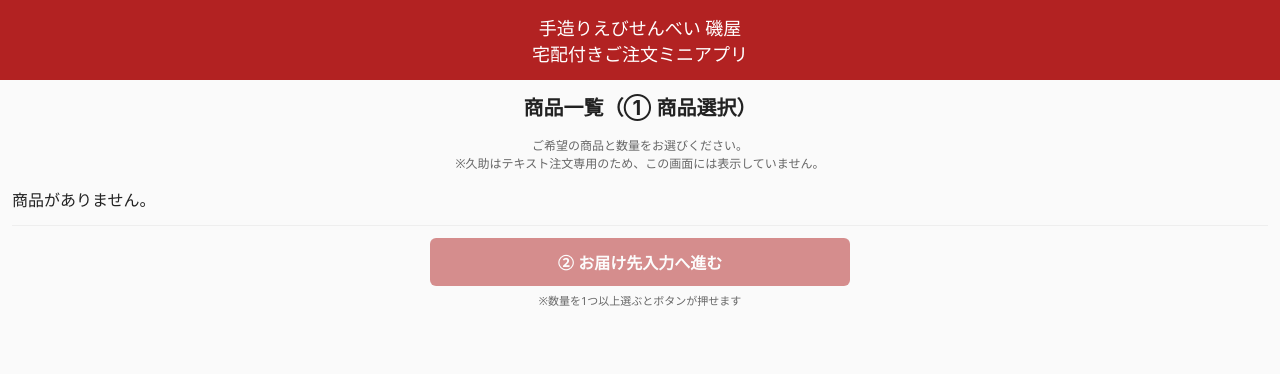
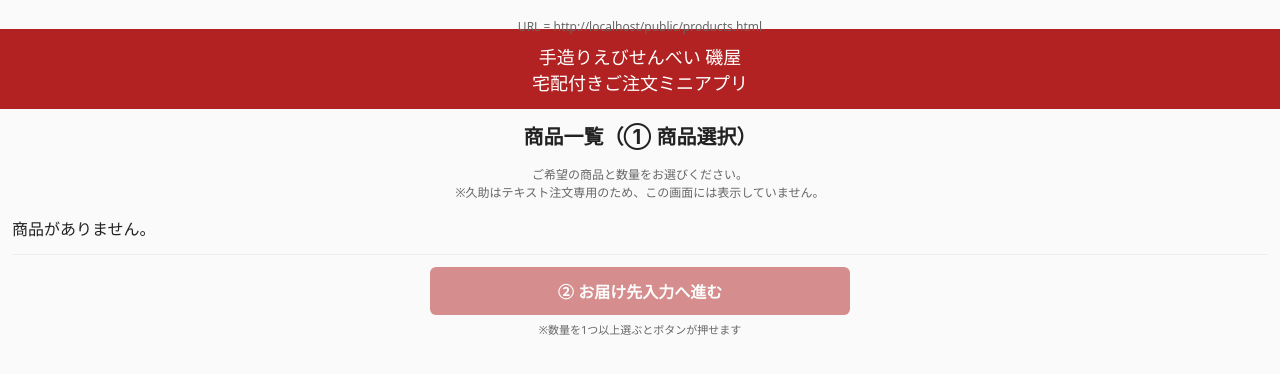
Before and after one commit to makun17060-web/line-render-app, a website: page public/products.html in a window 1280 px wide. Drawn offline with Linux system fonts and the light colour scheme; no server answers.

Commit message:
Update products.html

```diff
--- a/public/products.html
+++ b/public/products.html
@@ -150,6 +150,14 @@
 </head>
 
 <body>
+  <div id="debugUrl" style="font-size:12px;color:#666;padding:6px;text-align:center;">
+  loading URL...
+</div>
+
+<script>
+  document.getElementById("debugUrl").textContent = "URL = " + location.href;
+</script>
+
   <header>
     手造りえびせんべい 磯屋<br>宅配付きご注文ミニアプリ
   </header>
```
